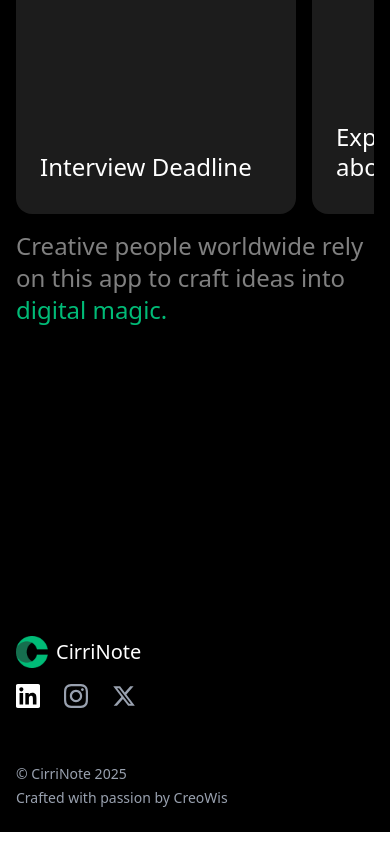
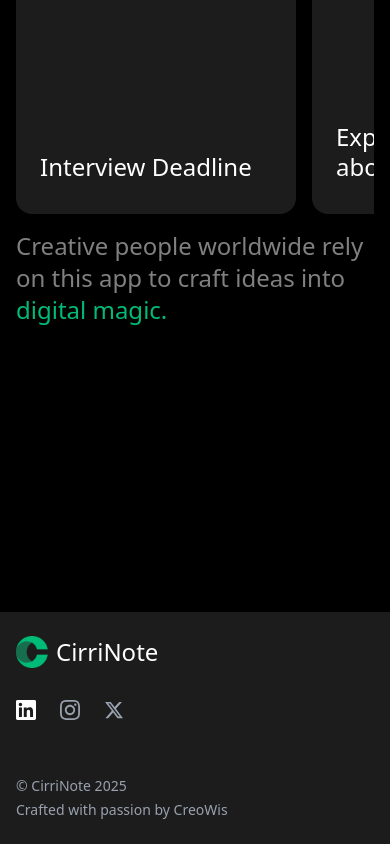
Before and after one commit to FahadBinQaiser/JobDemo, a React (Vite) app in the folder Jobdemo/: page / in a window 390 px wide. Shown: the part 1559-2403 px from the top of the page. Built offline with nearby package versions, Linux system fonts and the light colour scheme.

Commit message:
reducing size

```diff
--- a/Jobdemo/src/components/Footer/Footer.jsx
+++ b/Jobdemo/src/components/Footer/Footer.jsx
@@ -64,22 +64,22 @@ const Footer = () => {
         </div>
       </footer>
 
-      <footer className="flex sm:hidden bg-black text-white py-6 px-4">
+      <footer className="flex sm:hidden bg-[#1C1C1C] text-white py-6 px-4">
         <div className="w-full flex flex-col space-y-4">
           <div className="flex items-center space-x-2">
             <div className="w-8 h-8 flex items-center justify-center">
               <img src="/logo/Logomark.png" alt="Logo" />
             </div>
-            <span className="text-white text-xl font-medium">CirriNote</span>
+            <span className="text-white text-2xl font-medium">CirriNote</span>
           </div>
 
-          <div className="flex items-center pb-10 space-x-6">
+          <div className="flex items-center pb-10 pt-4 space-x-6">
             <a
               href="#"
               className="text-gray-400 hover:text-green-500 transition-colors"
             >
               <svg
-                className="w-6 h-6 text-white bg-transparent"
+                className="w-5 h-5 text-white bg-transparent"
                 fill="currentColor"
                 viewBox="0 0 24 24"
               >
@@ -91,7 +91,7 @@ const Footer = () => {
               href="#"
               className="text-gray-400 hover:text-green-500 transition-colors"
             >
-              <svg className="w-6 h-6" fill="currentColor" viewBox="0 0 24 24">
+              <svg className="w-5 h-5" fill="currentColor" viewBox="0 0 24 24">
                 <path d="M12 2.163c3.204 0 3.584.012 4.85.07 3.252.148 4.771 1.691 4.919 4.919.058 1.265.069 1.645.069 4.849 0 3.205-.012 3.584-.069 4.849-.149 3.225-1.664 4.771-4.919 4.919-1.266.058-1.644.07-4.85.07-3.204 0-3.584-.012-4.849-.07-3.26-.149-4.771-1.699-4.919-4.92-.058-1.265-.07-1.644-.07-4.849 0-3.204.013-3.583.07-4.849.149-3.227 1.664-4.771 4.919-4.919 1.266-.057 1.645-.069 4.849-.069zm0-2.163c-3.259 0-3.667.014-4.947.072-4.358.2-6.78 2.618-6.98 6.98-.059 1.281-.073 1.689-.073 4.948 0 3.259.014 3.668.072 4.948.2 4.358 2.618 6.78 6.98 6.98 1.281.058 1.689.072 4.948.072 3.259 0 3.668-.014 4.948-.072 4.354-.2 6.782-2.618 6.979-6.98.059-1.28.073-1.689.073-4.948 0-3.259-.014-3.667-.072-4.947-.196-4.354-2.617-6.78-6.979-6.98-1.281-.059-1.69-.073-4.949-.073zm0 5.838c-3.403 0-6.162 2.759-6.162 6.162s2.759 6.163 6.162 6.163 6.162-2.759 6.162-6.163c0-3.403-2.759-6.162-6.162-6.162zm0 10.162c-2.209 0-4-1.79-4-4 0-2.209 1.791-4 4-4s4 1.791 4 4c0 2.21-1.791 4-4 4zm6.406-11.845c-.796 0-1.441.645-1.441 1.44s.645 1.44 1.441 1.44c.795 0 1.439-.645 1.439-1.44s-.644-1.44-1.439-1.44z" />
               </svg>
             </a>
@@ -100,7 +100,7 @@ const Footer = () => {
               href="#"
               className="text-gray-400 hover:text-green-500 transition-colors"
             >
-              <svg className="w-6 h-6" fill="currentColor" viewBox="0 0 24 24">
+              <svg className="w-5 h-5" fill="currentColor" viewBox="0 0 24 24">
                 <path d="M18.244 2.25h3.308l-7.227 8.26 8.502 11.24H16.17l-5.214-6.817L4.99 21.75H1.68l7.73-8.835L1.254 2.25H8.08l4.713 6.231zm-1.161 17.52h1.833L7.084 4.126H5.117z" />
               </svg>
             </a>
```
